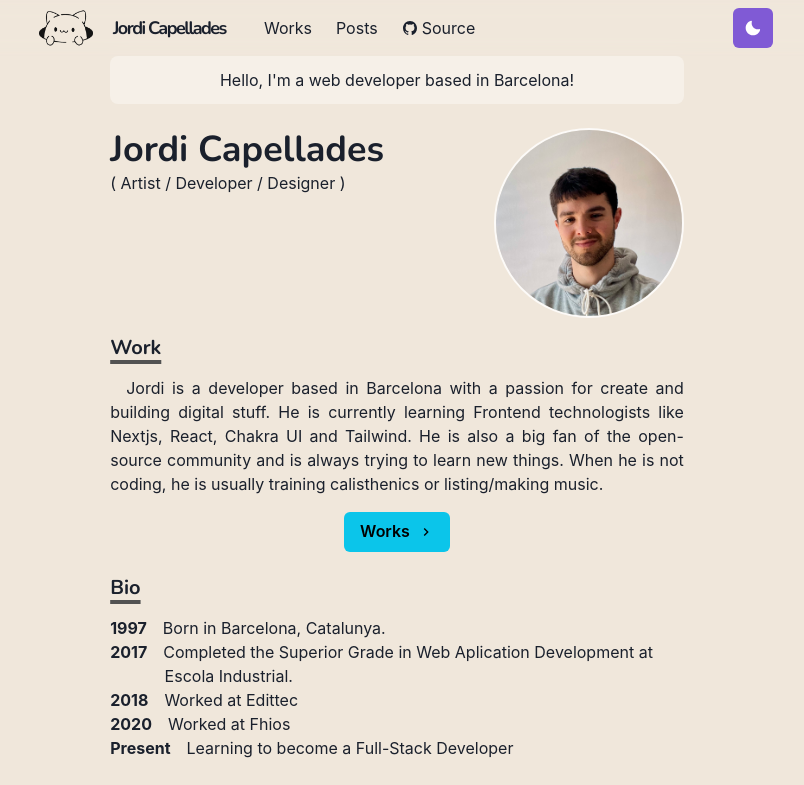
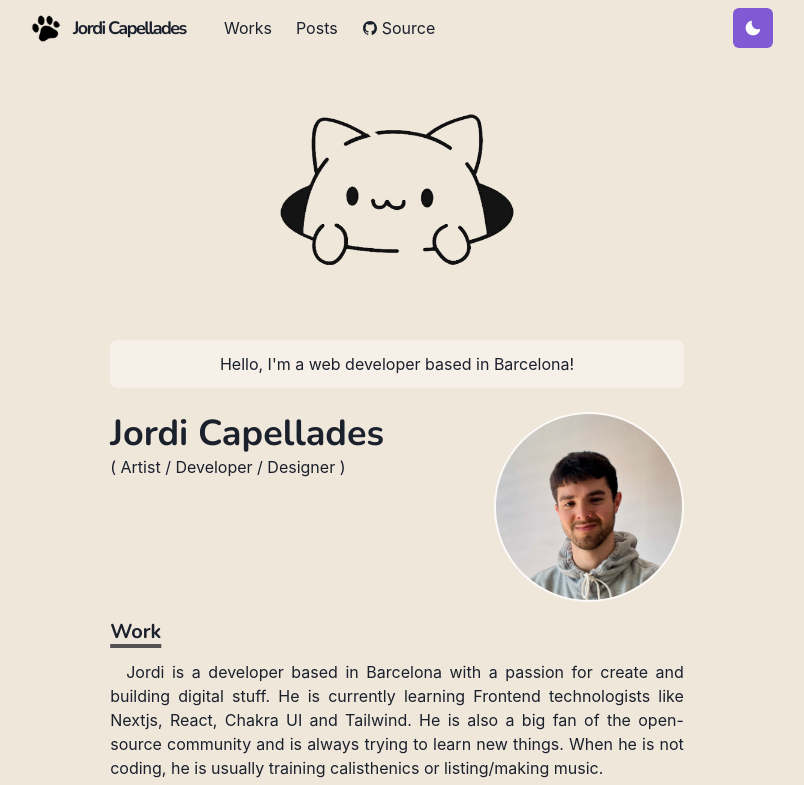
Before and after one commit to jordicapedo/jordidev-homepage, a Next.js app: page / in a window 1280 px wide. Shown: the top 785 px of the page, without its empty margins (243-1047 px from the left). Built offline with nearby package versions, Linux system fonts and the light colour scheme.

Commit message:
change logo

```diff
--- a/components/layouts/main.js
+++ b/components/layouts/main.js
@@ -1,8 +1,9 @@
 import Head from 'next/head'
-import { Box, Container } from '@chakra-ui/react'
+import { Box, Container, Image, useColorModeValue } from '@chakra-ui/react'
 import Navbar from '../navbar'
 
 const Main = ({ children, router }) => {
+  const catImg = `/images/cat${useColorModeValue('', '-dark')}.png`
   return (
     <Box as="main" pb={8}>
       <Head>
@@ -10,9 +11,10 @@ const Main = ({ children, router }) => {
         <title>Jordi Capellades - Homepage</title>
       </Head>
       <Navbar path={router.asPath} />
-      <Container maxW="container.md" pt={14}>
-        {children}
-      </Container>
+      <Box align="center" pt={10}>
+        <Image src={catImg} width={300} height={300} alt="logo" />
+      </Box>
+      <Container maxW="container.md">{children}</Container>
     </Box>
   )
 }
--- a/components/logo.js
+++ b/components/logo.js
@@ -22,12 +22,12 @@ const LogoBox = styled.span`
 `
 
 const Logo = () => {
-  const footPrintImg = `/images/cat${useColorModeValue('', '-dark')}.png`
+  const footPrintImg = `/images/footprint${useColorModeValue('', '-dark')}.png`
   return (
     <Link href="/">
       <a>
         <LogoBox>
-          <Image src={footPrintImg} width={70} height={70} alt="logo" />
+          <Image src={footPrintImg} width={30} height={30} alt="logo" />
 
           <Text
             color={useColorModeValue('gray.800', 'whiteAlpha.900')}
```
